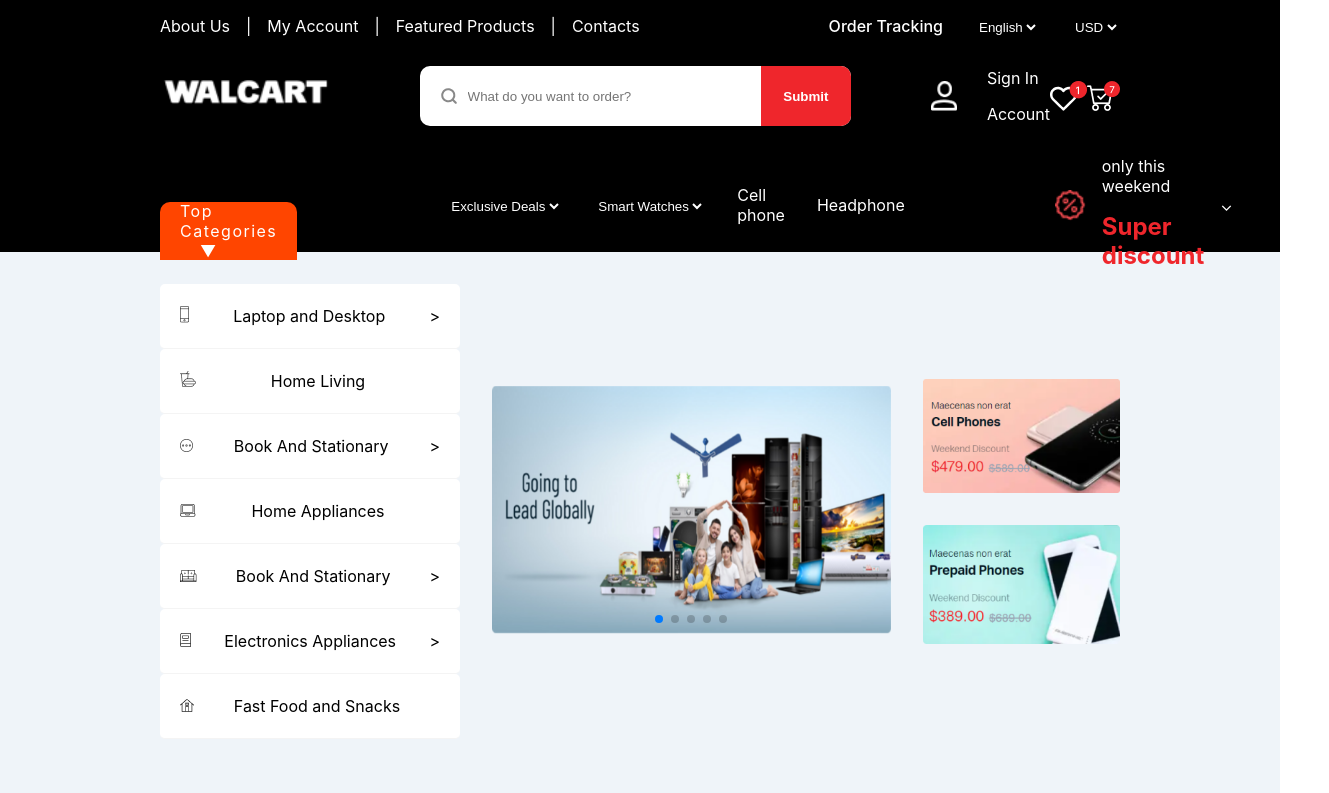
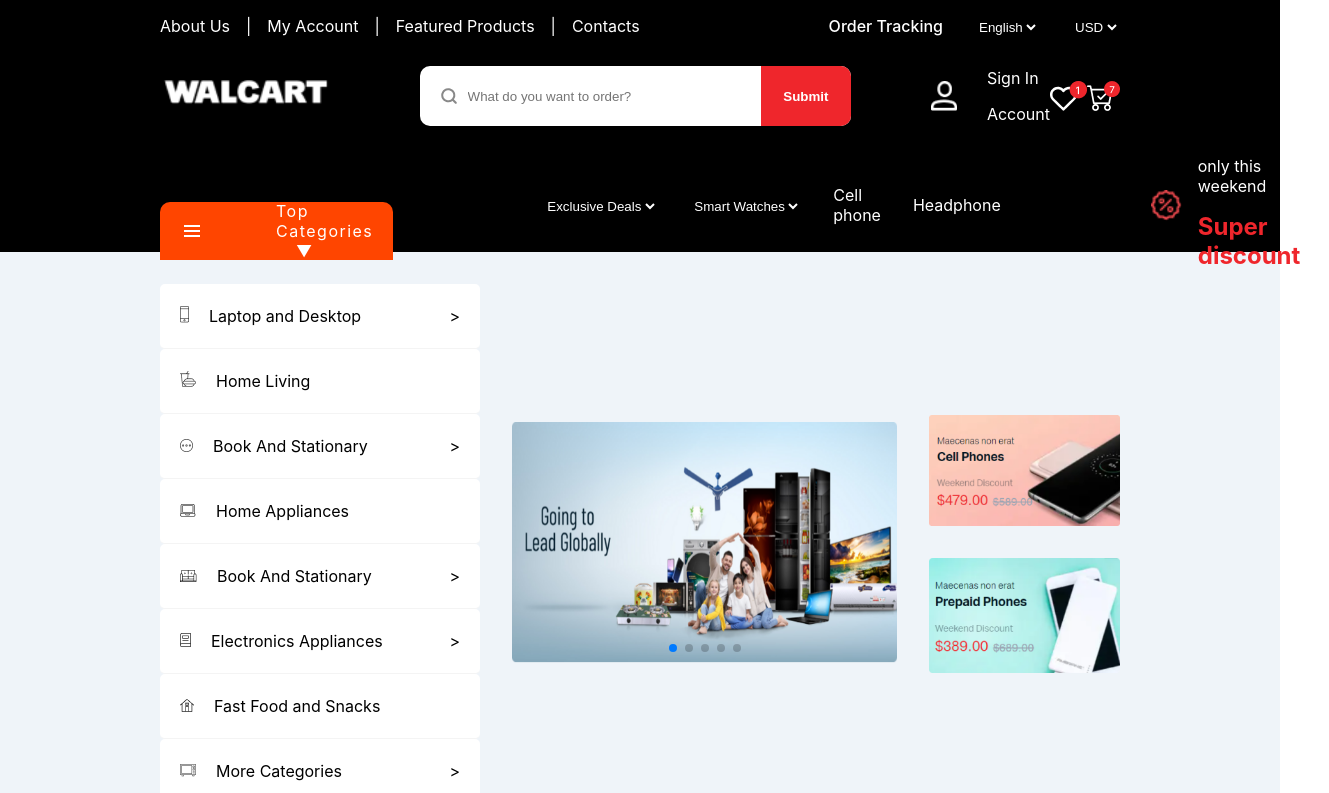
Before and after one commit to rejoanafridi/walcart, a Next.js app: page / in a window 1280 px wide. Shown: the top 793 px of the page, 1329 px wide, since content can reach past the window. Built offline with nearby package versions, Linux system fonts and the light colour scheme.

Commit message:
initial bug

```diff
--- a/components/header/Nav.js
+++ b/components/header/Nav.js
@@ -74,7 +74,8 @@ const Nav = () => {
 			</div>
 			<div className={navStyle.category_third}>
 				<div className={navStyle.category}>
-					{/* <i className="fa-solid fa-bars"></i> */}
+					<img src="/images/menu.png" alt="" />
+
 					<li>
 						<a href="#">
 							Top Categories <span>&#9660;</span>{" "}
--- a/package.json
+++ b/package.json
@@ -10,6 +10,7 @@
   },
   "dependencies": {
     "axios": "^0.27.2",
+    "boxicons": "^2.1.4",
     "next": "12.3.1",
     "nextjs-cors": "^2.1.1",
     "react": "18.2.0",
--- a/public/api/categories.json
+++ b/public/api/categories.json
@@ -223,5 +223,52 @@
 		"name": "Fast Food and Snacks",
 		"image": "/images/categories/category (6).png",
 		"subcategory": false
+	},
+	{
+		"name": "More Categories",
+		"image": "/images/categories/category (7).png",
+		"subcategory": true,
+		"submenu": [
+			{
+				"name": "Laptop and Desktop",
+				"image": "/images/categories/category (8).png",
+				"subcategory": true
+			},
+			{
+				"name": "Home Living",
+				"image": "/images/categories/category (1).png",
+				"subcategory": false
+			},
+			{
+				"name": "Book And Stationary",
+				"image": "/images/categories/category (2).png",
+				"subcategory": true
+			},
+			{
+				"name": "Home Appliances",
+				"image": "/images/categories/category (3).png",
+				"subcategory": false
+			},
+			{
+				"name": "Book And Stationary",
+				"image": "/images/categories/category (4).png",
+				"subcategory": true
+			},
+			{
+				"name": "Electronics Appliances",
+				"image": "/images/categories/category (5).png",
+				"subcategory": true
+			},
+			{
+				"name": "Fast Food and Snacks",
+				"image": "/images/categories/category (6).png",
+				"subcategory": false
+			},
+			{
+				"name": "More Categories",
+				"image": "/images/categories/category (7).png",
+				"subcategory": true
+			}
+		]
 	}
 ]
--- a/styles/Common.module.css
+++ b/styles/Common.module.css
@@ -19,6 +19,11 @@
 .box_one li {
 	list-style: none;
 	padding: 1rem;
+	cursor: pointer;
+}
+.box_one li:hover {
+	color: #f6c4c4;
+	transition: all 0.3s;
 }
 .box_one li:first-child {
 	padding-left: 0;
@@ -35,9 +40,12 @@
 .box_two li {
 	padding: 1rem;
 	list-style: none;
-
 	cursor: pointer;
 	font-weight: 500;
+}
+.box_two li:hover {
+	color: #f6c4c4;
+	transition: all 0.3s;
 }
 .box_two li:last-child {
 	padding-right: 0 !important;
--- a/styles/Dropdown.module.css
+++ b/styles/Dropdown.module.css
@@ -7,11 +7,10 @@
 	justify-content: space-between;
 	align-items: center;
 	list-style: none;
-	width: 300px;
-	background-color: #ffffff;
+	width: 320px;
+	background: #ffffff;
 	border-bottom: 1px solid #f4f4f4;
 	padding: 6px 20px;
-
 	font-size: 1rem;
 	text-align: left;
 	font-weight: 400;
@@ -28,23 +27,23 @@
 	list-style: none;
 }
 
-.dropdown_title p {
-	text-align: left;
+.dropdown_title {
 	flex: 1 1 70%;
 }
 .dropdown_icon img {
 	flex: 1 1 30%;
+	padding-right: 20px;
 }
 .submenu_item {
 	display: flex;
 	justify-content: center;
 	align-items: center;
 	list-style: none;
-	width: 300px;
+	width: 317px;
 	background-color: #ffffff;
 	border-bottom: 1px solid #f4f4f4;
 	padding: 6px 20px;
-	gap: 2rem;
+	gap: 3rem;
 	font-size: 1rem;
 	text-align: left;
 	font-weight: 400;
@@ -56,11 +55,11 @@
 	justify-content: center;
 	align-items: center;
 	list-style: none;
-	width: 300px;
+	width: 317px;
 	background-color: #ffffff;
 	border-bottom: 1px solid #f4f4f4;
 	padding: 6px 20px;
-	gap: 2rem;
+	gap: 3rem;
 	font-size: 1rem;
 	text-align: left;
 	font-weight: 400;
@@ -79,8 +78,8 @@
 
 .sub_menu li {
 	position: absolute;
-	left: 18.2rem;
-	top: -4.2rem;
+	left: 18.8rem;
+	top: -4.3rem;
 	width: 300px;
 	border-bottom: 1px solid #f4f4f4;
 	padding: 6px 20px;
@@ -89,8 +88,8 @@
 
 .second_sub_menu li {
 	position: absolute;
-	left: 18.2rem;
-	top: -4.2rem;
+	left: 18.5rem;
+	top: -4.3rem;
 	width: 300px;
 	border-bottom: 1px solid #f4f4f4;
 	padding: 6px 20px;
--- a/styles/Nav.module.css
+++ b/styles/Nav.module.css
@@ -104,9 +104,10 @@
 	height: 58px;
 	border-radius: 10px 10px 0 0;
 }
-.category i {
-	margin-right: 40px;
-	font-size: 20px;
+.category img {
+	padding-right: 4.5rem;
+
+	filter: invert(100%);
 }
 .category li {
 	list-style: none;
@@ -127,6 +128,11 @@
 
 .category_items li {
 	list-style: none;
+	cursor: pointer;
+}
+.category_items li:hover {
+	color: #f8d7d7;
+	transition: all 0.3s;
 }
 .category_items li form select {
 	background: none;
```
Also changed, not shown: public/images/menu.png (added), 1 other file (tests, documents, lock files or other folders).
